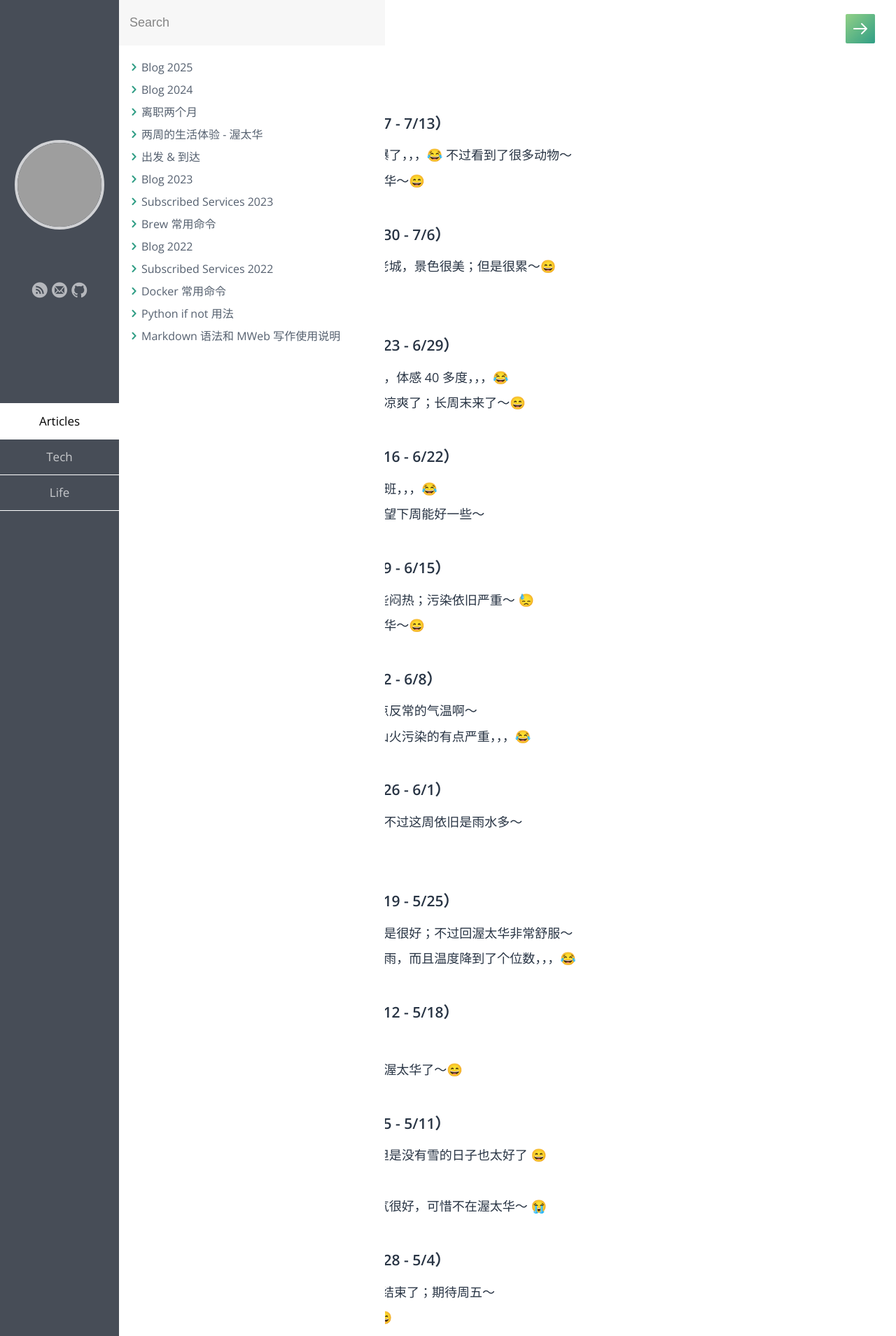
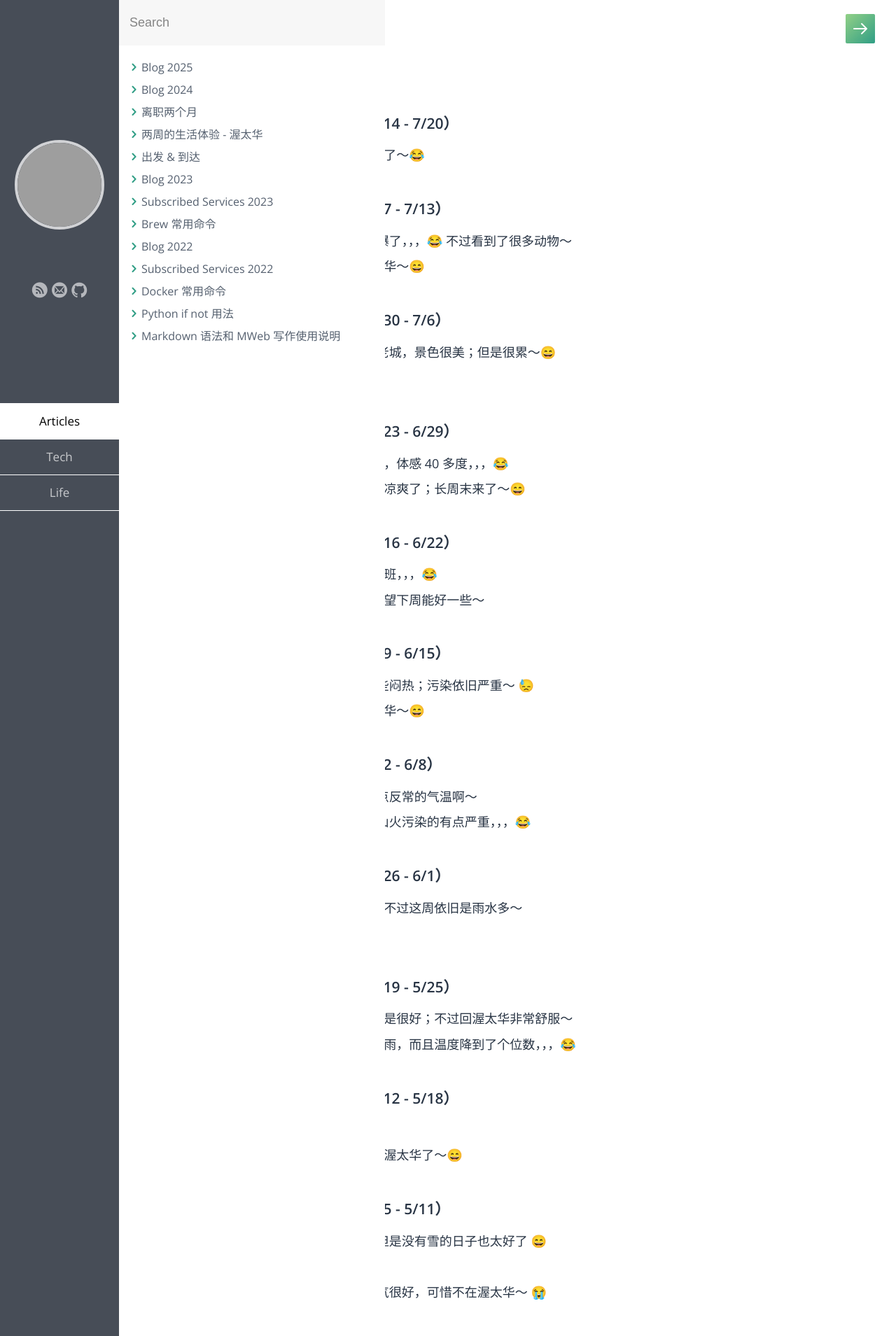
Before and after one commit to samxupeiran/samxupeiran.github.io, a Jekyll site: the page built from _posts/life/2025-01-02-my-blog.md, in a window 1280 px wide. Shown: the top 1909 px of the page at 70% size. Built offline with Jekyll 4.4.1, drawn with Linux system fonts in a browser that asks for light colours; some web fonts are replaced; some of the changed text lies outside the part shown; grey boxes are pictures that could not be loaded.

Commit message:
feat: add weekly blog 7/14

```diff
--- a/_posts/life/2025-01-02-my-blog.md
+++ b/_posts/life/2025-01-02-my-blog.md
@@ -5,6 +5,9 @@ category: Life
 tags: Blog
 ---
 
+
+- ### 2025 年 7 月 第 3 周（7/14 - 7/20）
+     - 7/14 最近真的是热到不行了～😂
 
 - ### 2025 年 7 月 第 2 周（7/7 - 7/13）
      - 7/7 周日去了动物园，热爆了，，，😂 不过看到了很多动物～
```
